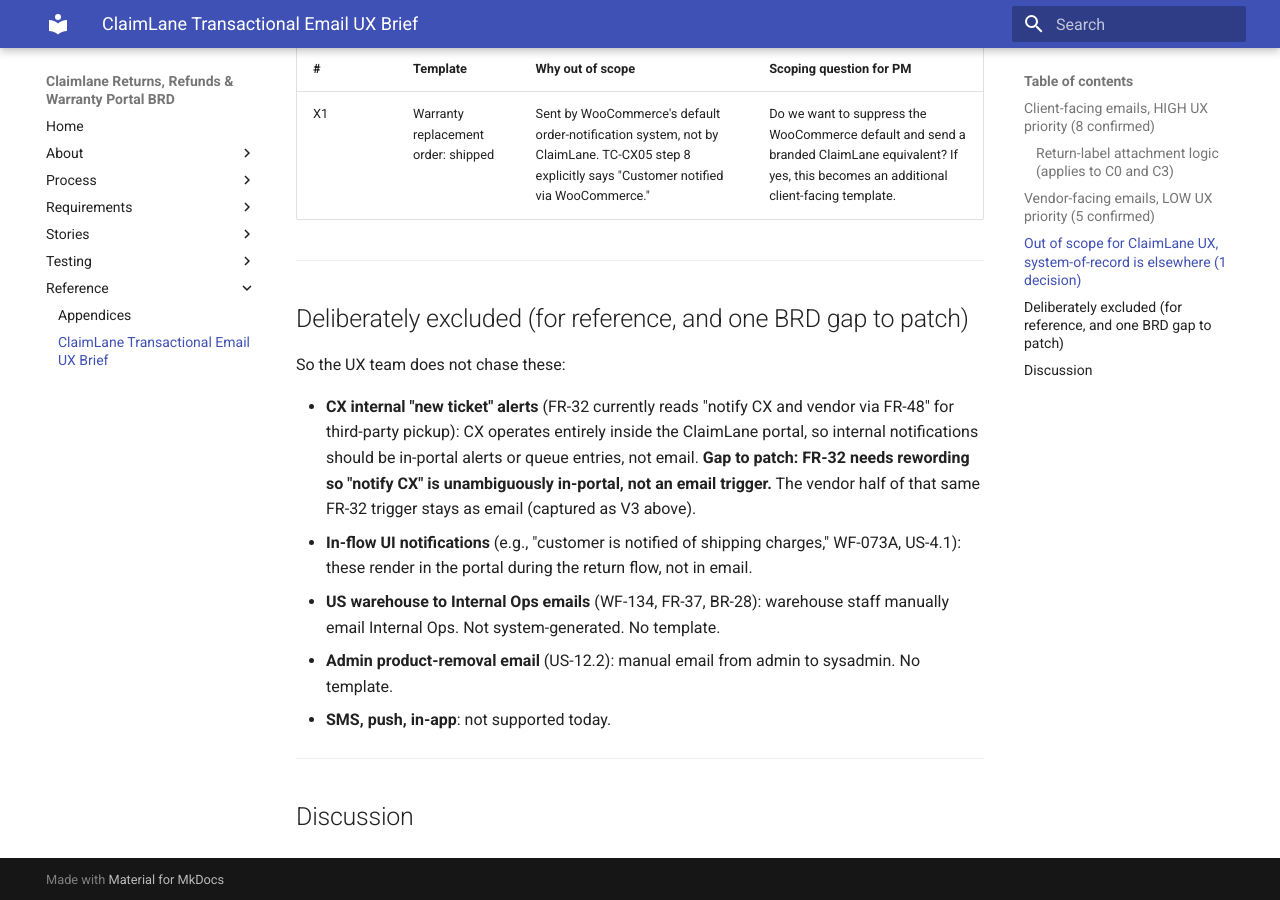
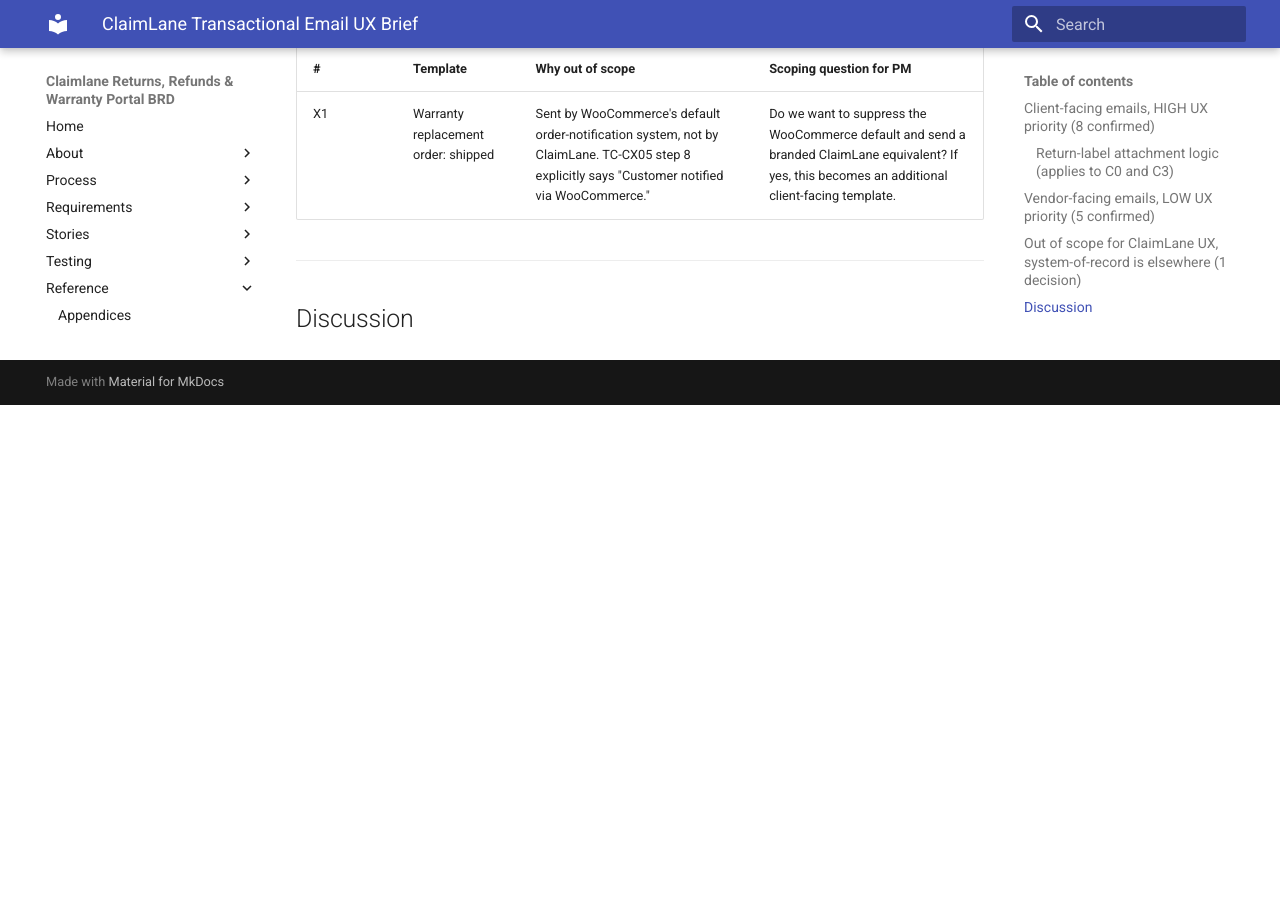
Before and after one commit to charanbobby/ClaimLaneRequirementsRepo, an MkDocs documentation site: the page built from brd/transactional-email-ux-brief.md, in a window 1280 px wide and 900 px high, scrolled down 3835 px. Built offline with MkDocs 1.6.1 and Material for MkDocs 9.7.7, drawn with Linux system fonts in a browser that asks for light colours; comment, search, counter and statistics services are not loaded; after the commit the page ends 4240 px from its top, so only the background shows below that.

Commit message:
Remove Deliberately Excluded section from email UX brief
Co-Authored-By: Claude Opus 4.7 (1M context) <noreply@anthropic.com>

```diff
--- a/brd/transactional-email-ux-brief.md
+++ b/brd/transactional-email-ux-brief.md
@@ -69,18 +69,6 @@ Recommendation: reuse the design system header and footer, keep the body as a cl
 
 ---
 
-## Deliberately excluded (for reference, and one BRD gap to patch)
-
-So the UX team does not chase these:
-
-- **CX internal "new ticket" alerts** (FR-32 currently reads "notify CX and vendor via FR-48" for third-party pickup): CX operates entirely inside the ClaimLane portal, so internal notifications should be in-portal alerts or queue entries, not email. **Gap to patch: FR-32 needs rewording so "notify CX" is unambiguously in-portal, not an email trigger.** The vendor half of that same FR-32 trigger stays as email (captured as V3 above).
-- **In-flow UI notifications** (e.g., "customer is notified of shipping charges," WF-073A, US-4.1): these render in the portal during the return flow, not in email.
-- **US warehouse to Internal Ops emails** (WF-134, FR-37, BR-28): warehouse staff manually email Internal Ops. Not system-generated. No template.
-- **Admin product-removal email** (US-12.2): manual email from admin to sysadmin. No template.
-- **SMS, push, in-app**: not supported today.
-
----
-
 ## Discussion
 
 <div class="giscus-placeholder"></div>
```
